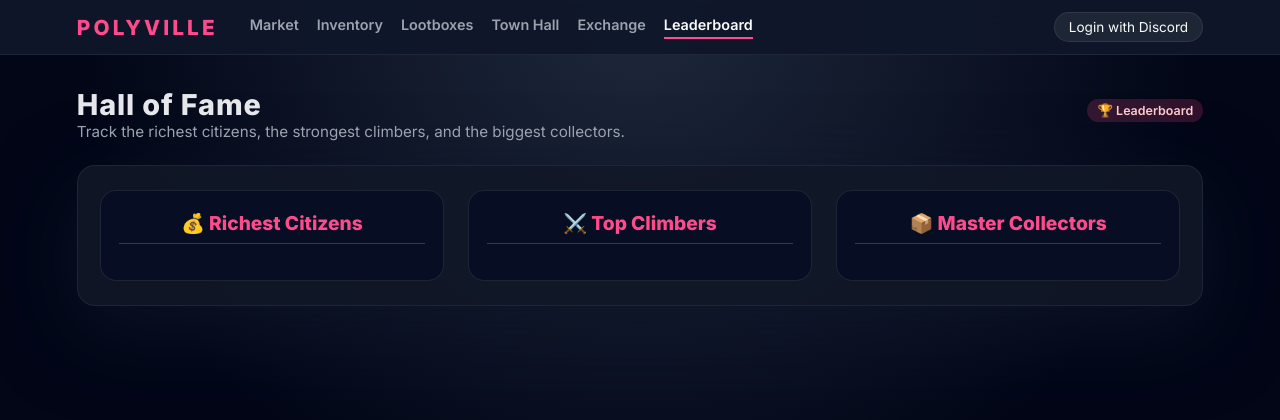
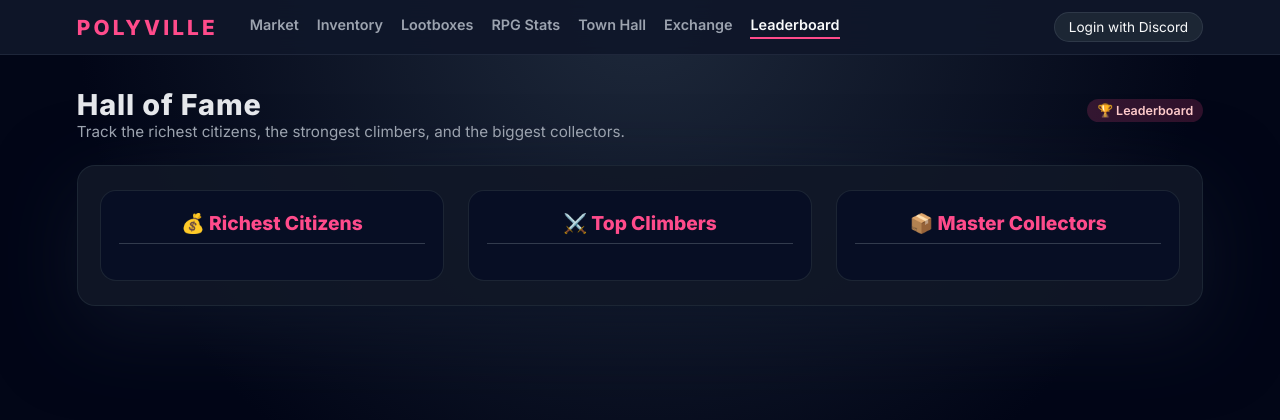
Before and after one commit to Xoborcim/UwUMarket, a Flask app: page /leaderboard in a window 1280 px wide. Shown: the top 420 px of the page. Run offline with Flask 3, Linux system fonts and the light colour scheme; data that the repository does not hold is empty.

Commit message:
Add RPG stats page and update lootbox template
- Introduced a new route for displaying RPG statistics, including player count and average/max floors.
- Updated the lootbox page to highlight the active page in the navigation.
- Added a link to the RPG stats page in the base template for easy access.
- Removed unnecessary avatar image from the profile template for a cleaner look.

```diff
--- a/app.py
+++ b/app.py
@@ -254,7 +254,7 @@ def api_scrap_item():
 def lootbox_page():
     if 'user_id' not in session: return redirect(url_for('login'))
     available_sets = [d for d in os.listdir("lootboxes") if os.path.isdir(os.path.join("lootboxes", d))] if os.path.exists("lootboxes") else []
-    return render_template('lootbox.html', available_sets=available_sets)
+    return render_template('lootbox.html', available_sets=available_sets, active_page="lootbox")
 
 @app.route('/api/open_box', methods=['POST'])
 def api_open_box():
@@ -400,6 +400,35 @@ def exchange():
 
     return render_template('exchange.html', markets=markets_data, active_page="exchange")
 
+
+@app.route('/rpg_stats')
+def rpg_stats_page():
+    async def get_rpg_stats():
+        async with aiosqlite.connect(DB_NAME) as db_conn:
+            db_conn.row_factory = aiosqlite.Row
+
+            async with db_conn.execute(
+                "SELECT COUNT(*) AS player_count, AVG(max_floor) AS avg_floor, MAX(max_floor) AS max_floor FROM users"
+            ) as c:
+                overall = await c.fetchone()
+
+            async with db_conn.execute(
+                """
+                SELECT COALESCE(rpg_class, 'Unassigned') AS rpg_class,
+                       COUNT(*) AS count,
+                       AVG(max_floor) AS avg_floor
+                FROM users
+                GROUP BY COALESCE(rpg_class, 'Unassigned')
+                ORDER BY count DESC
+                """
+            ) as c:
+                classes = await c.fetchall()
+
+        return overall, classes
+
+    overall, classes = run_async(get_rpg_stats())
+    return render_template('rpg_stats.html', overall=overall, classes=classes, active_page="rpg_stats")
+
 @app.route('/api/buy_shares', methods=['POST'])
 def api_buy_shares():
     if 'user_id' not in session: return {"success": False, "message": "Not logged in"}, 401
--- a/templates/base.html
+++ b/templates/base.html
@@ -206,6 +206,7 @@
                 <a href="/market" class="{% if active_page == 'market' %}active{% endif %}">Market</a>
                 <a href="/inventory" class="{% if active_page == 'inventory' %}active{% endif %}">Inventory</a>
                 <a href="/lootbox" class="{% if active_page == 'lootbox' %}active{% endif %}">Lootboxes</a>
+                <a href="/rpg_stats" class="{% if active_page == 'rpg_stats' %}active{% endif %}">RPG Stats</a>
                 <a href="/town" class="{% if active_page == 'town' %}active{% endif %}">Town Hall</a>
                 <a href="/exchange" class="{% if active_page == 'exchange' %}active{% endif %}">Exchange</a>
                 <a href="/leaderboard" class="{% if active_page == 'leaderboard' %}active{% endif %}">Leaderboard</a>
--- a/templates/profile.html
+++ b/templates/profile.html
@@ -78,9 +78,6 @@
     <div class="content-card">
         <div class="profile-container">
             <div class="profile-header">
-                <img src="https://ui-avatars.com/api/?name={{ player['username'] or '?' }}&background=ff4b8b&color=fff"
-                     class="profile-avatar">
-
                 <h1 class="profile-name">
                     {{ player['username'] or 'Citizen ' ~ player['user_id'] }}
                 </h1>
```
